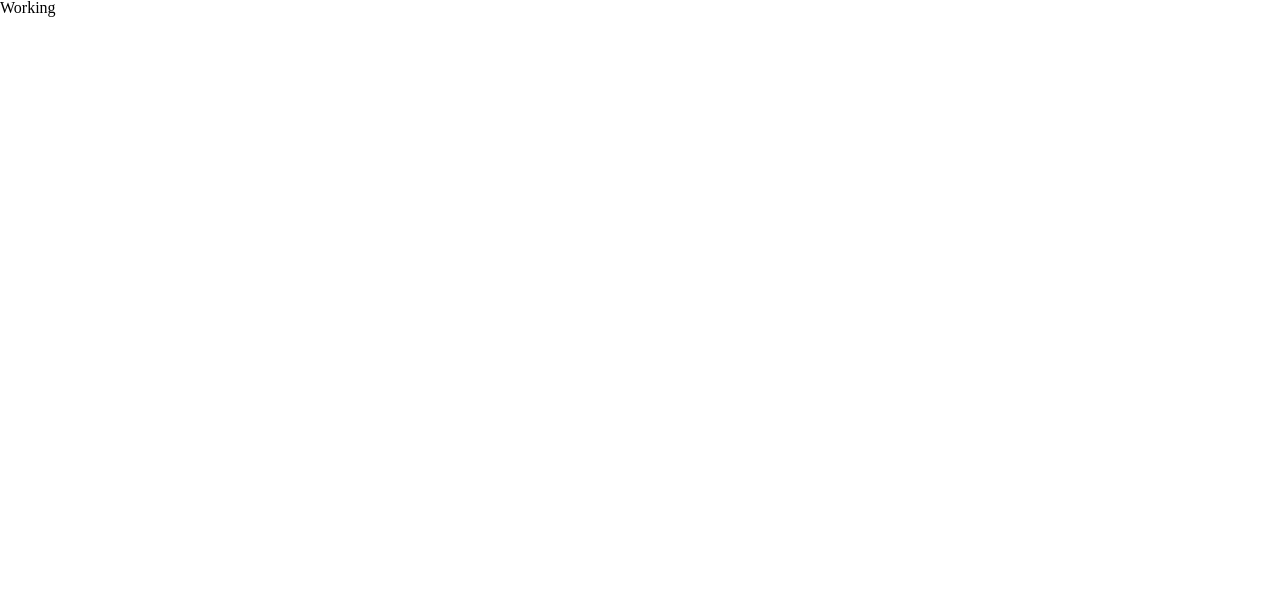
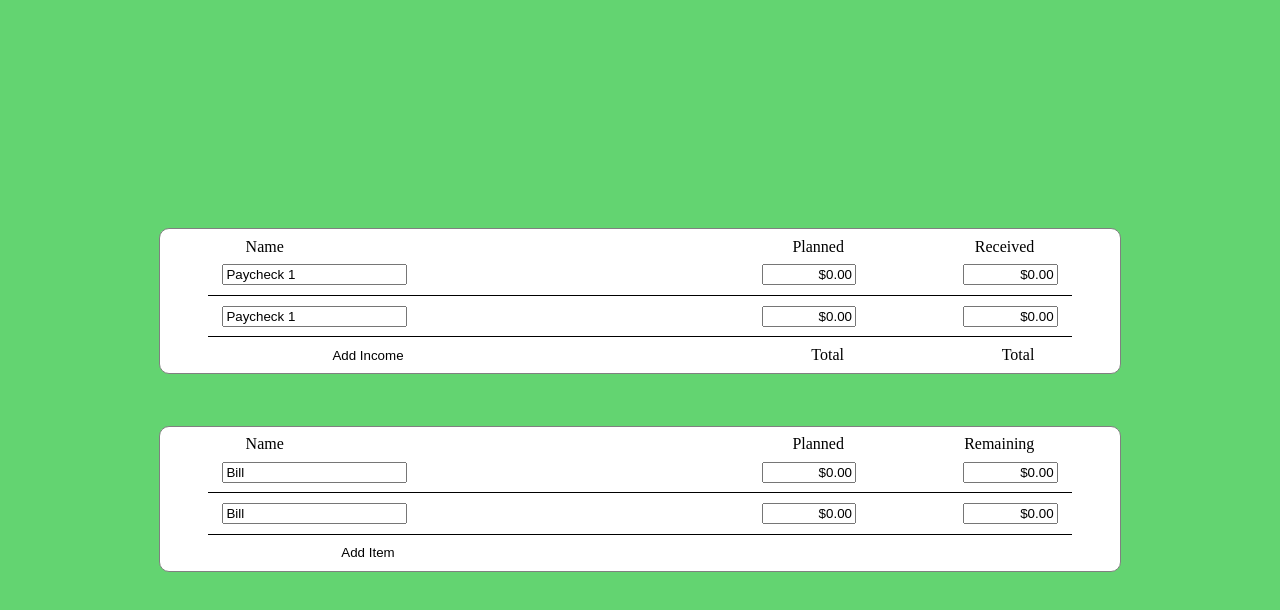
Before and after one commit to MMostella/Budget-App, a React (Create React App) app: page / in a window 1280 px wide. Shown: the top 610 px of the page. Built offline with nearby package versions, Linux system fonts and the light colour scheme.

Commit message:
Added a landing page component with styles

```diff
--- a/src/App.js
+++ b/src/App.js
@@ -1,9 +1,12 @@
 import './App.css';
+import Login from './components/Login';
+import Landing from './components/Landing';
 
 function App() {
   return (
     <div className="App">
-      <h1>Working</h1>
+      {/* <Login /> */}
+      <Landing />
     </div>
   );
 }
--- /dev/null
+++ b/src/components/Landing.js
@@ -0,0 +1,89 @@
+import Income from "./Income";
+import Bills from "./Bills";
+
+import styled from "styled-components";
+
+const StyledLanding = styled.div`
+    display: flex;
+    flex-direction: column;
+    justify-content: center;
+    align-items: center;
+    height: 100vh;
+    background-color: #63D471;
+    .group {
+        display: flex;
+        flex-direction: column;
+        align-items: center;
+        border: 1px solid grey;
+        border-radius: 10px;
+        width: 75%;
+        margin: 2% 0;
+        background-color: white;
+    }
+    .left-element {
+        margin-right: 20%;
+        width: 30%;
+        // border: 1px solid red;
+    }
+    .middle-element {
+        display: flex;
+        justify-content: right;
+        // margin-left: 30%;
+        width: 20%;
+    }
+    .middle-element input {
+        text-align: right;
+        width: 50%;
+    }
+    .right-element {
+        display: flex;
+        justify-content: right;
+        width: 20%;
+    }
+    .right-element input {
+        text-align: right;
+        width: 50%;
+    }
+    header {
+        display: flex;
+        justify-content: space-around;
+        align-items: center;
+        margin-top: 1%;
+        width: 85%;
+    }
+    .data {
+        display: flex;
+        justify-content: space-around;
+        align-items: center;
+        margin-top: 1%;
+        padding-bottom: 1%;
+        width: 90%;
+        border-bottom: 1px solid black;
+    }
+    footer {
+        display: flex;
+        justify-content: space-around;
+        align-items: center;
+        margin: 1% 0;
+        width: 85%;
+        // border: 1px solid red;
+    }
+    button {
+        border: none;
+        background-color: white;
+    }
+    .filled {
+        border: none;
+    }
+`
+
+const Landing = () => {
+    return (
+        <StyledLanding>
+            <Income />
+            <Bills />
+        </StyledLanding>
+    )
+}
+
+export default Landing;
```
